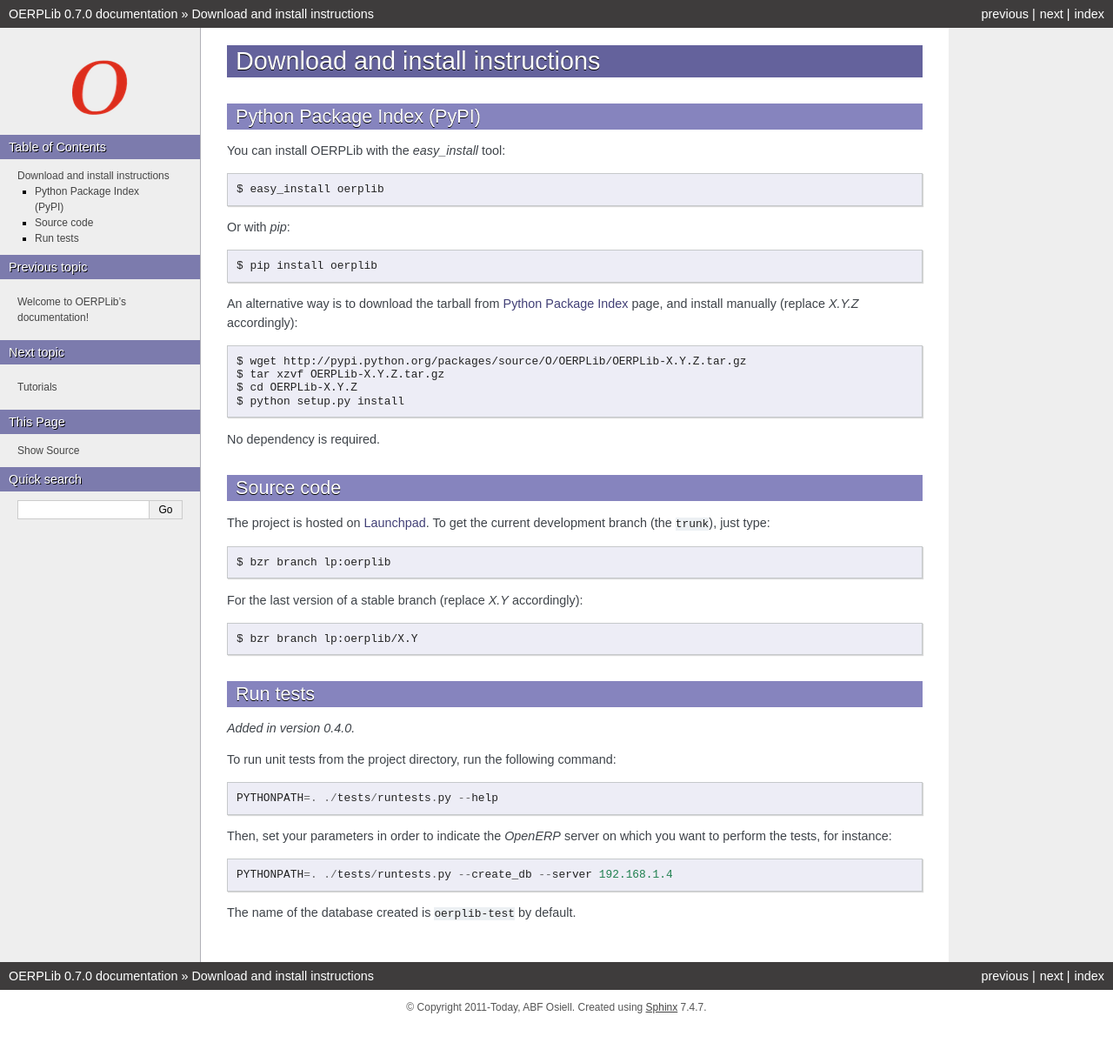
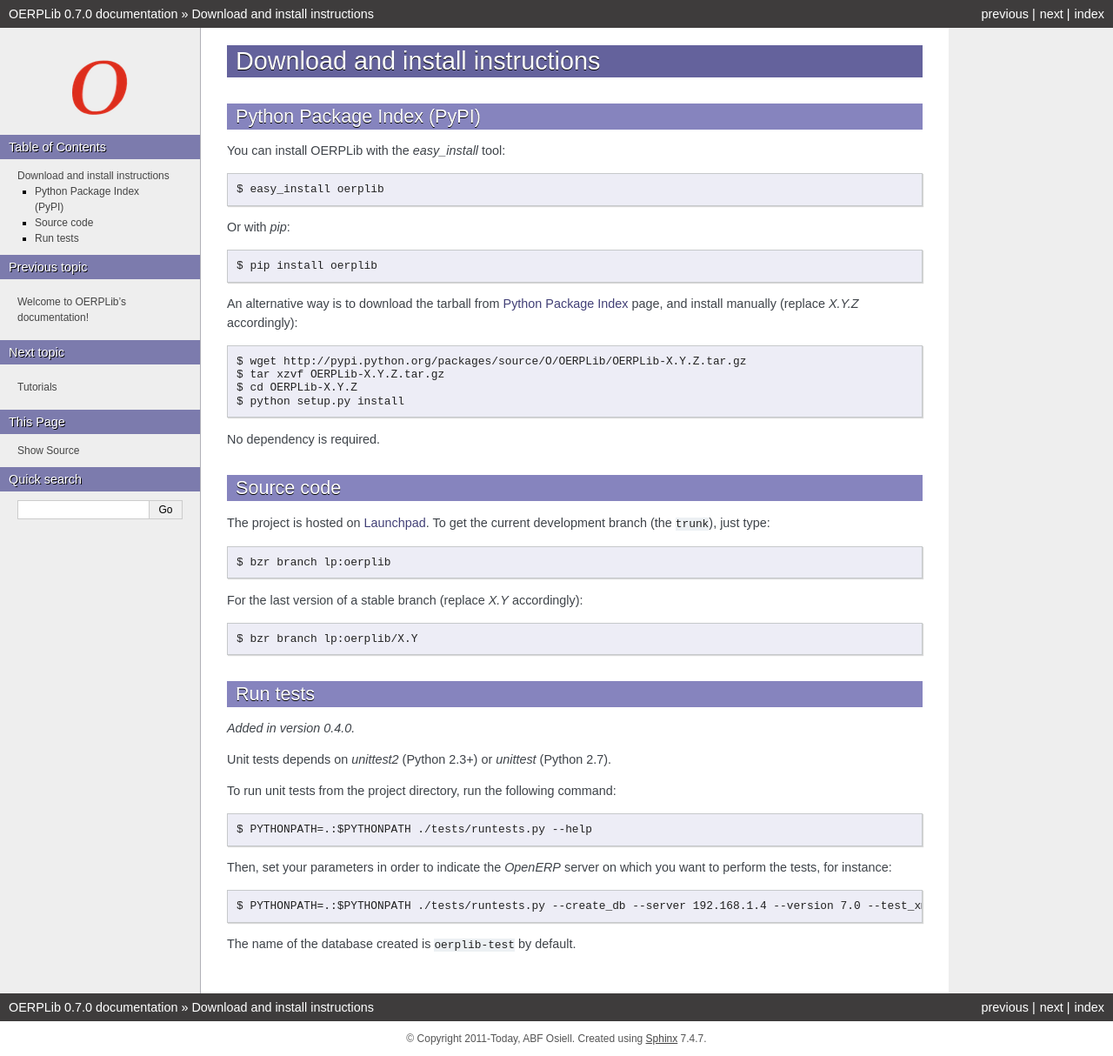
Before and after one commit to osiell/oerplib, a Sphinx documentation site: the page built from doc/source/download_install.rst, in a window 1280 px wide. Shown: the whole page at 87% size. Built offline with Sphinx 7.4.7, drawn with Linux system fonts in a browser that asks for light colours; before the commit the page ends 1178 px from its top, so only the background shows below that.

Commit message:
Fix unit tests to be run with Python 2.6 + Documentation updated

```diff
--- a/doc/source/download_install.rst
+++ b/doc/source/download_install.rst
@@ -42,13 +42,15 @@ Run tests
 
 .. versionadded:: 0.4.0
 
+Unit tests depends on `unittest2` (Python 2.3+) or `unittest` (Python 2.7).
+
 To run unit tests from the project directory, run the following command::
 
-    PYTHONPATH=. ./tests/runtests.py --help
+    $ PYTHONPATH=.:$PYTHONPATH ./tests/runtests.py --help
 
 Then, set your parameters in order to indicate the `OpenERP` server on which
 you want to perform the tests, for instance::
 
-    PYTHONPATH=. ./tests/runtests.py --create_db --server 192.168.1.4
+    $ PYTHONPATH=.:$PYTHONPATH ./tests/runtests.py --create_db --server 192.168.1.4 --version 7.0 --test_xmlrpc --xmlrpc_port 8069
 
 The name of the database created is ``oerplib-test`` by default.
```
Also changed, not shown: 2 other files.
